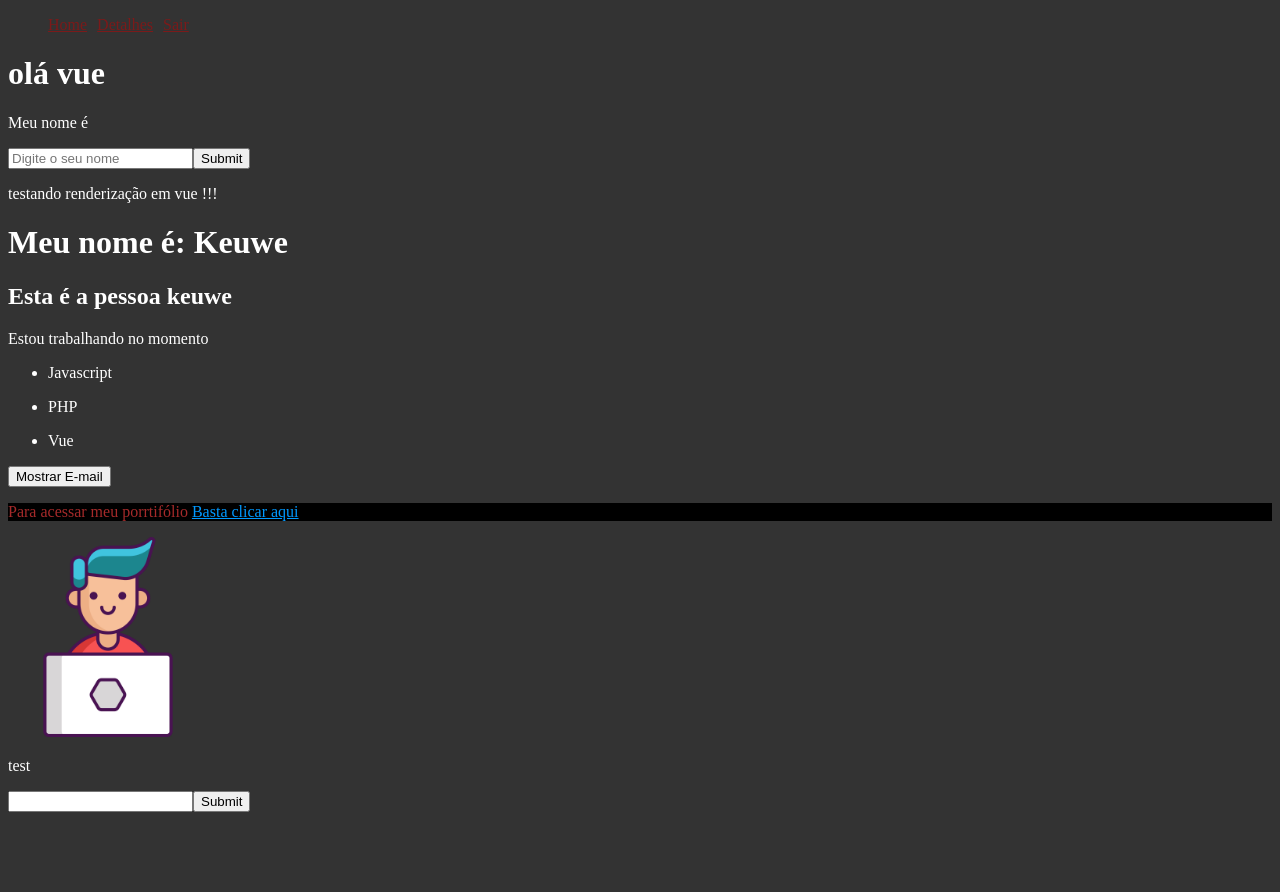
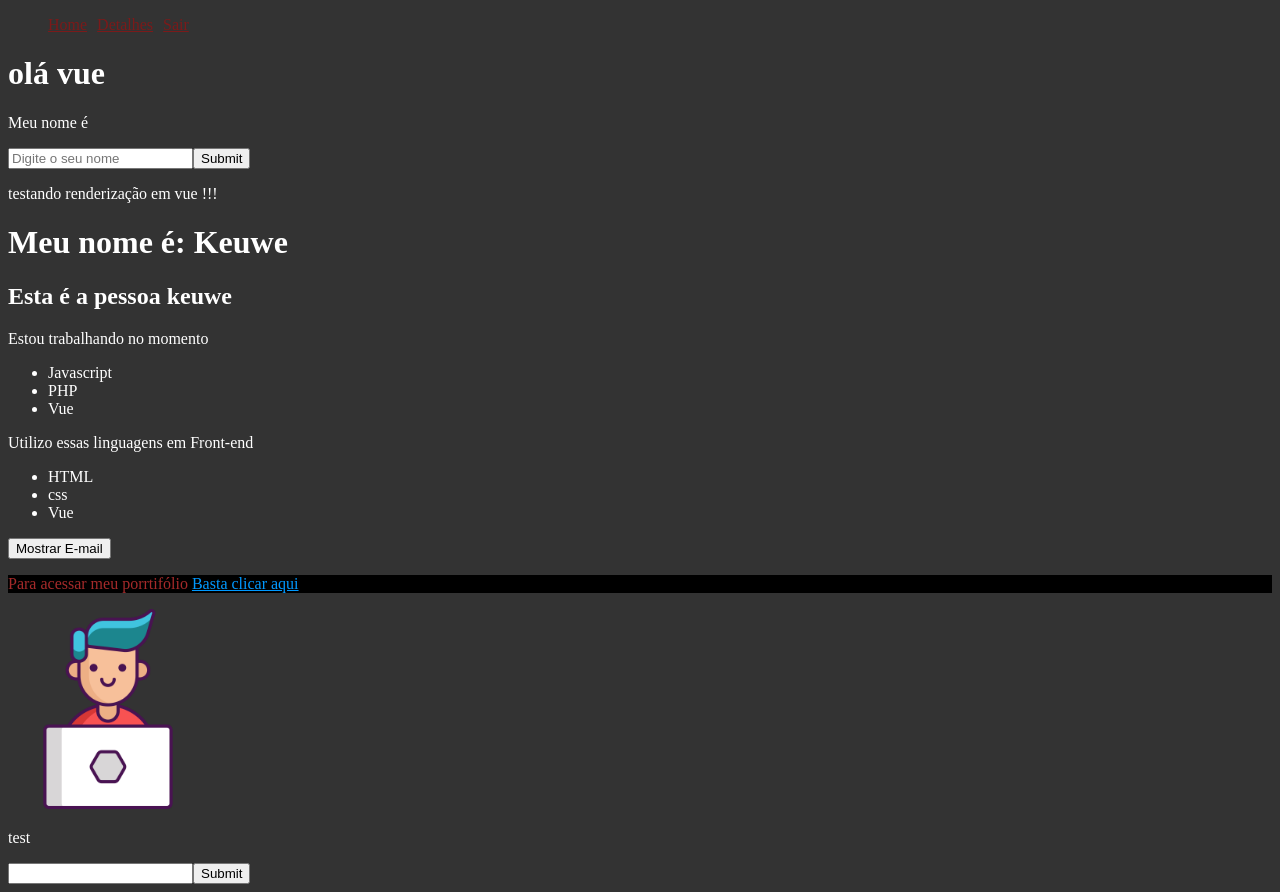
Before and after one commit to JoaoKeuwe/Primeiro-projeto-Vue, a Vue app in the folder 2_project_vue/: page / in a window 1280 px wide. Before the commit the page ends 820 px from the top, so only its background shows below. Built offline with nearby package versions, Linux system fonts and the light colour scheme.

Commit message:
feat: :poop: Utilizando a sintaxe de V-for em objeto

```diff
--- a/2_project_vue/src/components/Info.vue
+++ b/2_project_vue/src/components/Info.vue
@@ -1,50 +1,72 @@
 <template>
   <div>
     <p v-if="esta_trabalhando">Estou trabalhando no momento</p>
-    <p v-else>Estou utilizando essas linguagens</p>
 
-    <ul v-for="technology in backend_tecnologias">
-      <li>{{ technology }}</li>
+    <p v-else>Estou utilizando essas linguagens em Backend</p>
+
+    <ul>
+      <li v-for="(technology, index) in backend_tecnologias" v-bind:key="index">
+        {{ technology }}
+      </li>
     </ul>
+
+    <p>Utilizo essas linguagens em Front-end</p>
+
+    <ul>
+      <li v-for="technology in frontend_tecnologias" :key="technology.id">
+        {{ technology.language }}
+      </li>
+    </ul>
+
     <div>
       <button @click="show_email">{{ text_button }}</button>
     </div>
 
-    <p v-show="mostrar_email">Mande uma mensagem para {{ email }} </p>
-    <p class="github">Para acessar meu porrtifólio  <a v-bind:href="meu_link" target="blank"> Basta clicar aqui</a></p>
+    <p v-show="mostrar_email">Mande uma mensagem para {{ email }}</p>
+
+    <p class="github">
+      Para acessar meu porrtifólio
+      <a v-bind:href="meu_link" target="blank"> Basta clicar aqui</a>
+    </p>
+
     <Picture />
-    <p v-if="2<4"> test</p>
+
+    <p v-if="2 < 4">test</p>
   </div>
 </template>
 
 <script>
-  import Picture from "./picture.vue"
+import Picture from "./picture.vue";
+
 export default {
   name: "Info",
   components: {
-    Picture
+    Picture,
   },
   data() {
     return {
       esta_trabalhando: true,
       mostrar_email: false,
-      email:'joaov2872@hotmail.com',
+      email: "joaov2872@hotmail.com",
       meu_link: "https://github.com/JoaoKeuwe",
-      text_button: 'Mostrar E-mail',
-      backend_tecnologias: ['Javascript', 'PHP', 'Vue']
-
-    }
+      text_button: "Mostrar E-mail",
+      backend_tecnologias: ["Javascript", "PHP", "Vue"],
+      frontend_tecnologias: [
+        { id: 1, language: "HTML" },
+        { id: 2, language: "css" },
+        { id: 3, language: "Vue" },
+      ],
+    };
   },
   methods: {
     show_email() {
-      this.mostrar_email = !this.mostrar_email
-      if(!this.mostrar_email) {
-        this.text_button = 'Mostrar E-mail'
-      }else {
-        this.text_button = 'Ocutar Email'
+      this.mostrar_email = !this.mostrar_email;
+      if (!this.mostrar_email) {
+        this.text_button = "Mostrar E-mail";
+      } else {
+        this.text_button = "Ocutar Email";
       }
-    }
-  }
-}
-
+    },
+  },
+};
 </script>
```
